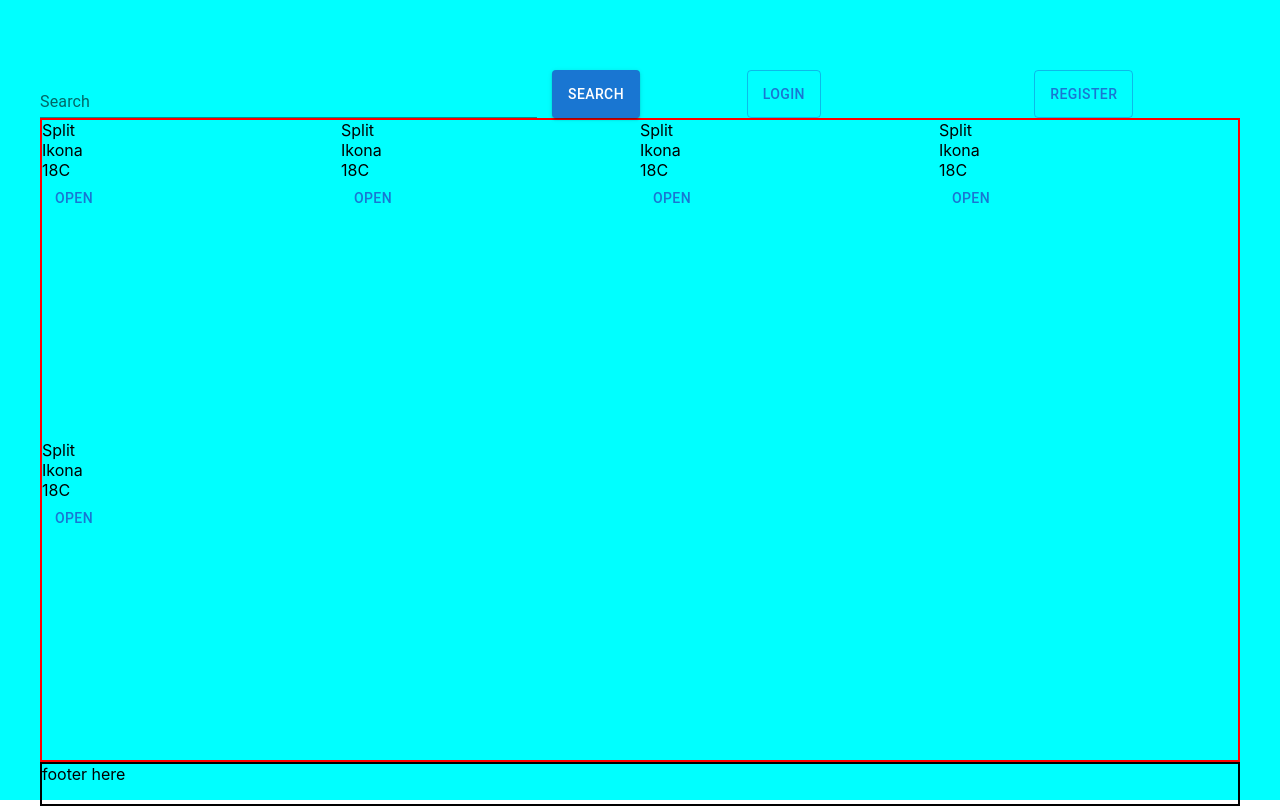
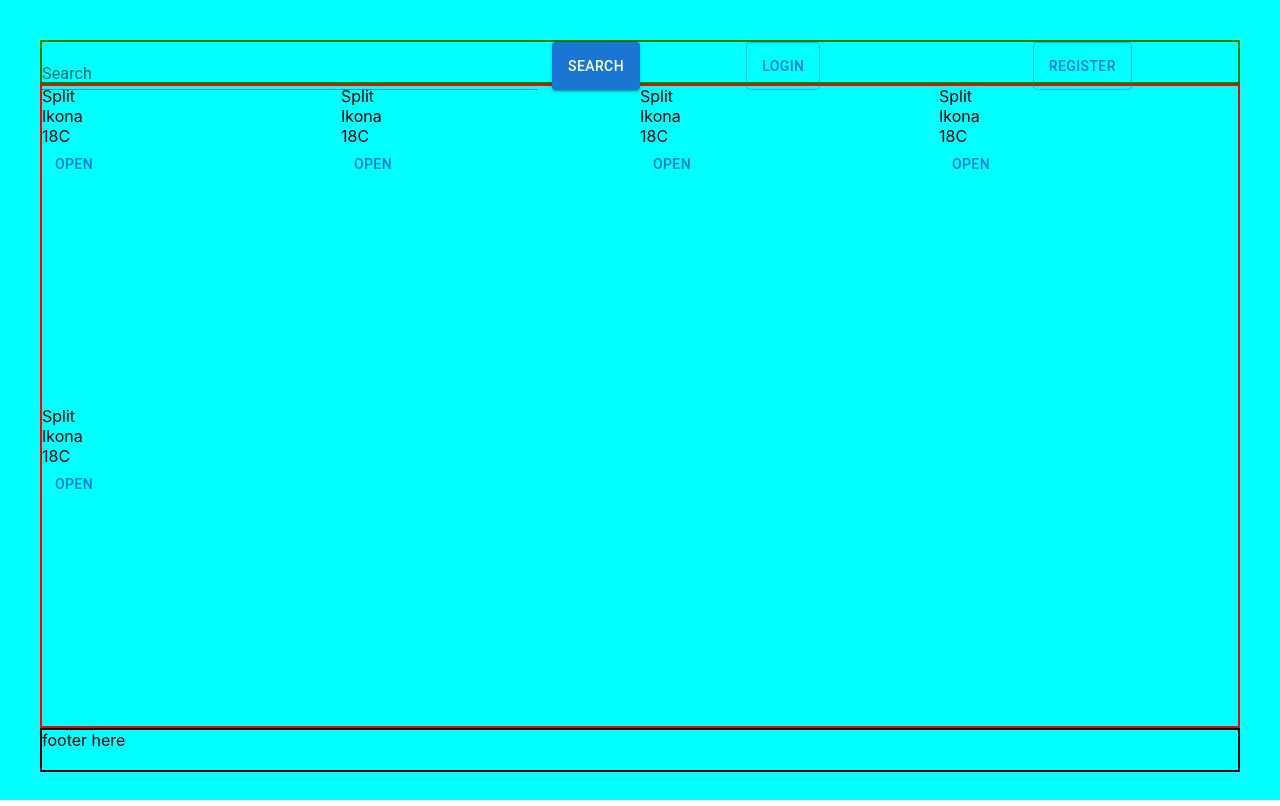
Before and after one commit to GoranAviani/react_apollo_client_3_cache, a React (Create React App) app: page / in a window 1280 px wide. Built offline with nearby package versions, Linux system fonts and the light colour scheme.

Commit message:
react-weather

```diff
--- a/src/ components/Navigation/Navigation.css
+++ b/src/ components/Navigation/Navigation.css
@@ -2,6 +2,7 @@
     display: grid;
     grid-template-columns: 1fr 1fr;
     justify-content: space-between;
-    padding-top: 30px;
+    height: 5vh;
+        border: 2px solid green;
 
 }
```
